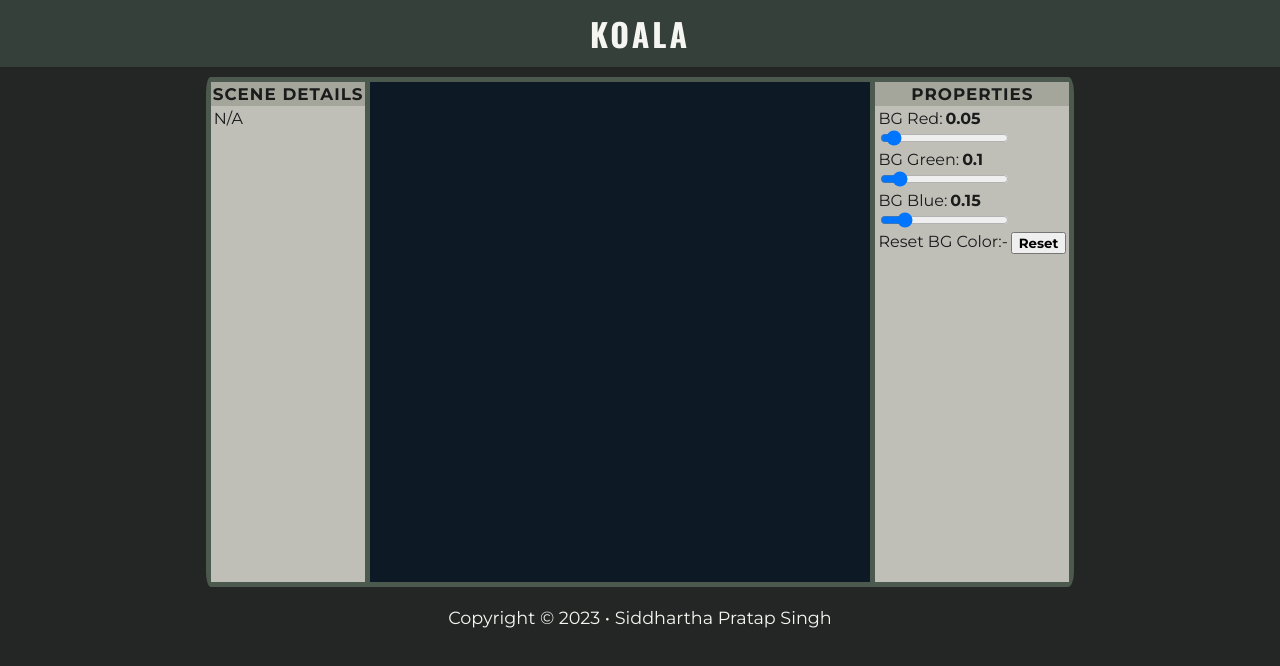
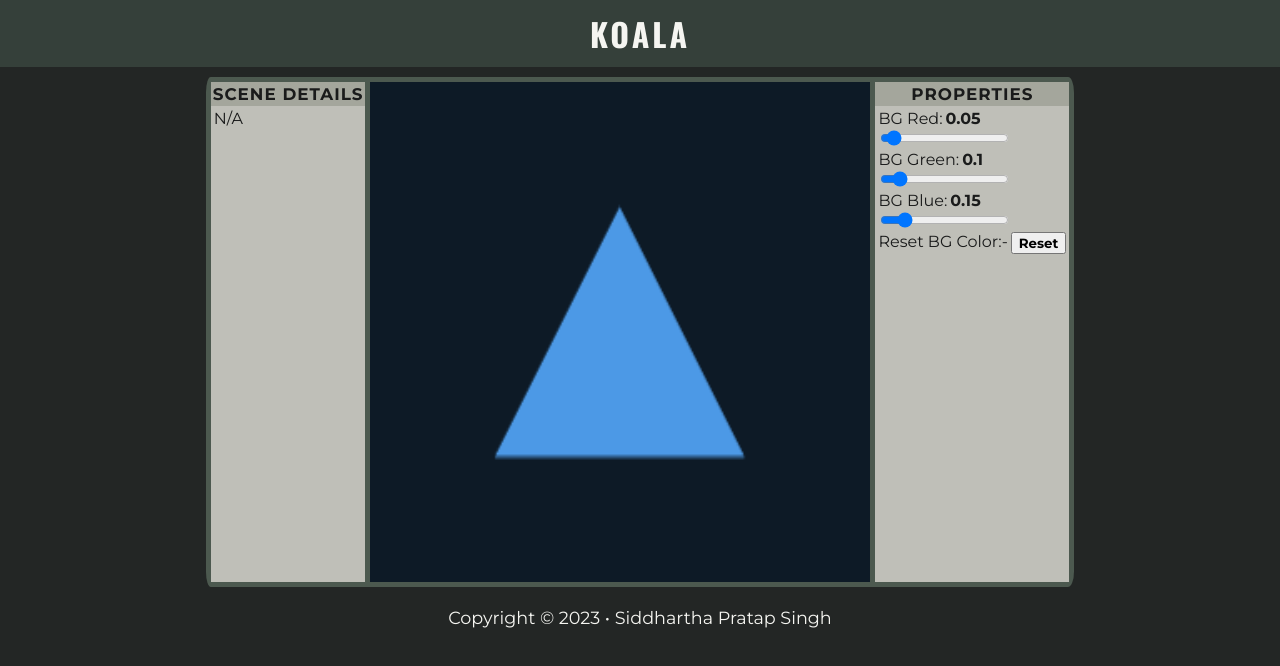
Before and after one commit to prakharpratapmall/koala, a plain HTML site: page index.html in a window 1280 px wide. Drawn offline with nearby package versions, Linux system fonts and the light colour scheme.

Commit message:
Add triangle rendering with shader and primitive scripts

```diff
--- a/index.html
+++ b/index.html
@@ -16,6 +16,16 @@
     <script
       type="text/javascript"
       src="scripts/renderer.js"
+      charset="utf-8"
+    ></script>
+    <script
+      type="text/javascript"
+      src="scripts/primitive.js"
+      charset="utf-8"
+    ></script>
+    <script
+      type="text/javascript"
+      src="scripts/shader.js"
       charset="utf-8"
     ></script>
     <script type="text/javascript" src="scene.js" charset="utf-8"></script>
--- a/scene.js
+++ b/scene.js
@@ -5,6 +5,26 @@
 var bgColorR; // Current BG Red Value
 var bgColorG; // Current BG Green Value
 var bgColorB; // Current BG Blue Value
+
+var buffer; // Object Buffer
+var shader; // Shader Reference
+
+// Vertex Shader Code
+const vertexShaderCode = `#version 300 es
+in vec3 aPosition;
+
+void main() {
+  gl_Position = vec4(aPosition, 1.0);
+}`;
+
+// Fragment Shader Code
+const fragShaderCode = `#version 300 es
+precision mediump float;
+out vec4 fragColor;
+
+void main() {
+  fragColor = vec4(0.3, 0.6, 0.9, 1.0);
+}`;
 //-----------------------------------------------
 
 //! Scene GUI Variables
@@ -67,10 +87,30 @@ function initSceneGUI() {
 // Initialises the scene components for renderering
 function initScene() {
   // Load Shaders
+  shader = new Shader();
+  shader.initShader(vertexShaderCode, fragShaderCode);
+  var posLoc = shader.getLocation("aPosition");
+
   // Load Vertex Buffers
+  buffer = new VertexArray();
+  buffer.generateBuffers();
+  buffer.bindVertexBuffer(triangleBufferData);
+  buffer.setAttributeArray(posLoc, 3, 3 * 4, 0);
+
   // Setup Actors
   // Setup Shader Data
+
   // Setup GUI
   initSceneGUI();
 }
+
+// Renders all the objects of this scene
+function renderScene() {
+  // Refresh window with background color
+  gl.clearColor(bgColorR, bgColorG, bgColorB, 1.0);
+  gl.clear(gl.COLOR_BUFFER_BIT | gl.DEPTH_BUFFER_BIT);
+
+  // Draw Objects
+  buffer.drawTriangles(3, 0);
+}
 //-----------------------------------------------
--- /dev/null
+++ b/scripts/primitive.js
@@ -0,0 +1,10 @@
+//! PRIMITIVE
+
+//! Primitive Variables
+//-----------------------------------------------
+
+// Triangle Primitive Data
+const triangleBufferData = new Float32Array([
+  0.0, 0.5, 0.0, 0.5, -0.5, 0.0, -0.5, -0.5, 0.0,
+]);
+//-----------------------------------------------
--- a/scripts/renderer.js
+++ b/scripts/renderer.js
@@ -4,6 +4,40 @@
 //-----------------------------------------------
 var gl; // Renderer reference
 var animation; // Reference to the animation element
+//-----------------------------------------------
+
+//! Renderer Classes
+//-----------------------------------------------
+
+// Vertex Array Template Class
+class VertexArray {
+  // Vertex Array Constructor
+  constructor() {
+    this.VBO = 0;
+  }
+
+  // Generates the buffers in memory
+  generateBuffers() {
+    this.VBO = gl.createBuffer();
+  }
+
+  // Binds the VBO with data
+  bindVertexBuffer(data) {
+    gl.bindBuffer(gl.ARRAY_BUFFER, this.VBO);
+    gl.bufferData(gl.ARRAY_BUFFER, data, gl.STATIC_DRAW);
+  }
+
+  // Defines data at attribute location
+  setAttributeArray(location, count, stride, offset) {
+    gl.vertexAttribPointer(location, count, gl.FLOAT, false, stride, offset);
+    gl.enableVertexAttribArray(location);
+  }
+
+  // Draws the VBO as Triangles
+  drawTriangles(count, start) {
+    gl.drawArrays(gl.TRIANGLES, start, count);
+  }
+}
 //-----------------------------------------------
 
 //! Renderer Functions
@@ -30,9 +64,8 @@ function startRenderLoop() {
     // Start of Frame
     gl.viewport(0, 0, gl.viewportWidth, gl.viewportHeight); // Set window size for drawing
 
-    // Refresh window with background color
-    gl.clearColor(bgColorR, bgColorG, bgColorB, 1.0);
-    gl.clear(gl.COLOR_BUFFER_BIT | gl.DEPTH_BUFFER_BIT);
+    // Render Scene componenents
+    renderScene();
 
     // End of Frame
     animation = window.requestAnimationFrame(animate);
--- /dev/null
+++ b/scripts/shader.js
@@ -0,0 +1,59 @@
+//! SHADER
+
+//! Shader Class
+//-----------------------------------------------
+
+// Shader Template Class
+class Shader {
+  // Shader constructor
+  constructor() {
+    this.shader = 0; // Shader Program Reference
+  }
+
+  // Uses this shader
+  useShader() {
+    gl.useProgram(this.shader);
+  }
+
+  // Compiles this shader component using given code
+  shaderSetup(code, isVertex) {
+    var shaderComp;
+
+    if (isVertex) {
+      shaderComp = gl.createShader(gl.VERTEX_SHADER);
+    } else {
+      shaderComp = gl.createShader(gl.FRAGMENT_SHADER);
+    }
+
+    gl.shaderSource(shaderComp, code);
+    gl.compileShader(shaderComp);
+
+    if (!gl.getShaderParameter(shaderComp, gl.COMPILE_STATUS)) {
+      alert(gl.getShaderInfoLog(shaderComp));
+      return null;
+    }
+    return shaderComp;
+  }
+
+  // Compiles the shader program
+  initShader(vCode, fCode) {
+    this.shader = gl.createProgram();
+    var vShader = this.shaderSetup(vCode, true);
+    var fShader = this.shaderSetup(fCode, false);
+
+    gl.attachShader(this.shader, vShader);
+    gl.attachShader(this.shader, fShader);
+    gl.linkProgram(this.shader);
+    if (!gl.getProgramParameter(this.shader, gl.LINK_STATUS)) {
+      console.log(gl.getShaderInfoLog(vShader));
+      console.log(gl.getShaderInfoLog(fShader));
+    }
+    this.useShader();
+  }
+
+  // Return location of input attribute in shader
+  getLocation(attribute) {
+    return gl.getAttribLocation(this.shader, attribute);
+  }
+}
+//-----------------------------------------------
```
